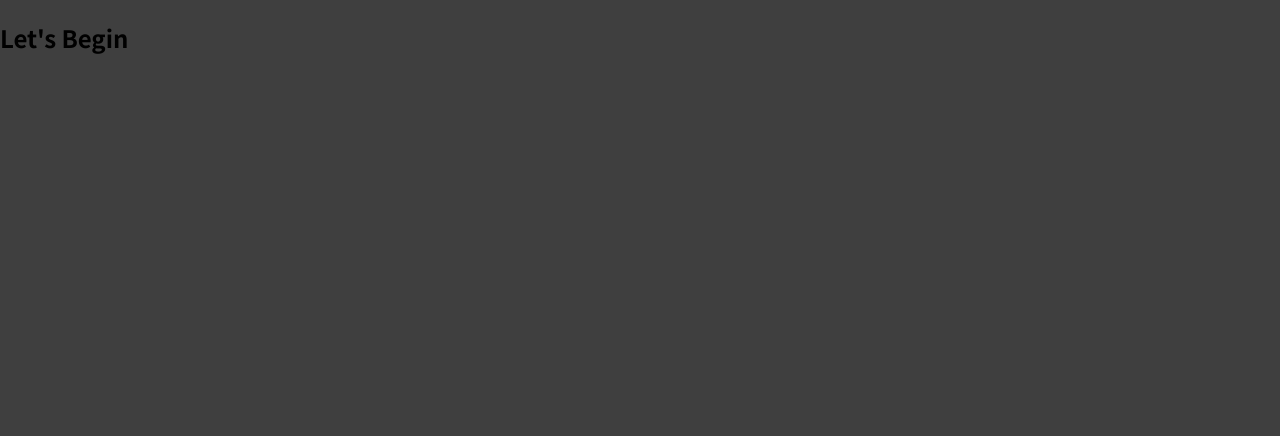
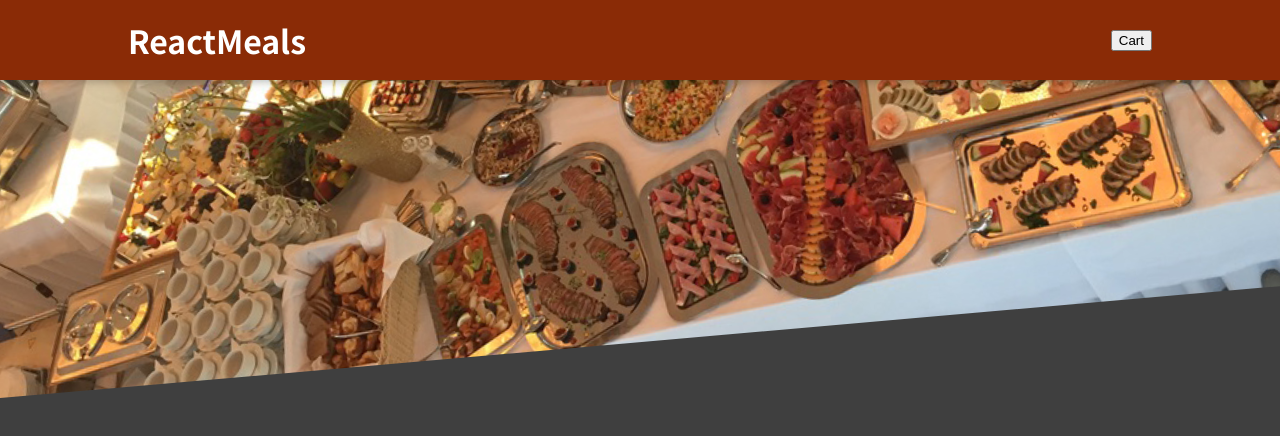
Before and after one commit to ISOHAN07/Food_Order_App_React, a React (Vite) app: page / in a window 1280 px wide. Shown: the top 436 px of the page. Built offline with nearby package versions, Linux system fonts and the light colour scheme.

Commit message:
add header component

```diff
--- a/src/App.jsx
+++ b/src/App.jsx
@@ -1,11 +1,8 @@
-import './App.css'
-
+import Header from "./Components/Layout/Header"
 function App() {
-
-
   return (
     <>
-      <h2>Let's Begin</h2>
+      <Header />
     </>
   )
 }
--- /dev/null
+++ b/src/Components/Layout/Header.jsx
@@ -0,0 +1,16 @@
+import styles from './Header.module.css';
+import mealImage from '../../assets/meals.jpg';
+
+export default function Header(props){
+    return(
+        <>
+            <header className={styles.header}>
+                <h1>ReactMeals</h1>
+                <button>Cart</button>
+            </header>
+            <div className={styles['main-image']}>
+                <img src={mealImage}/>
+            </div>
+        </>
+    );
+}
--- /dev/null
+++ b/src/Components/Layout/Header.module.css
@@ -0,0 +1,29 @@
+.header {
+    position: fixed;
+    top: 0;
+    left: 0;
+    width: 100%;
+    height: 5rem;
+    background-color: #8a2b06;
+    color: white;
+    display: flex;
+    justify-content: space-between;
+    align-items: center;
+    padding: 0 10%;
+    box-shadow: 0 2px 8px rgba(0, 0, 0, 0.25);
+    z-index: 10;
+  }
+
+  .main-image {
+    width: 100%;
+    height: 25rem;
+    z-index: 0;
+    overflow: hidden;
+  }
+
+  .main-image img {
+    width: 110%;
+    height: 100%;
+    object-fit: cover;
+    transform: rotateZ(-5deg) translateY(-4rem) translateX(-1rem);
+  }
```
Also changed, not shown: src/App.css (deleted), src/assets/meals.jpg (added).
